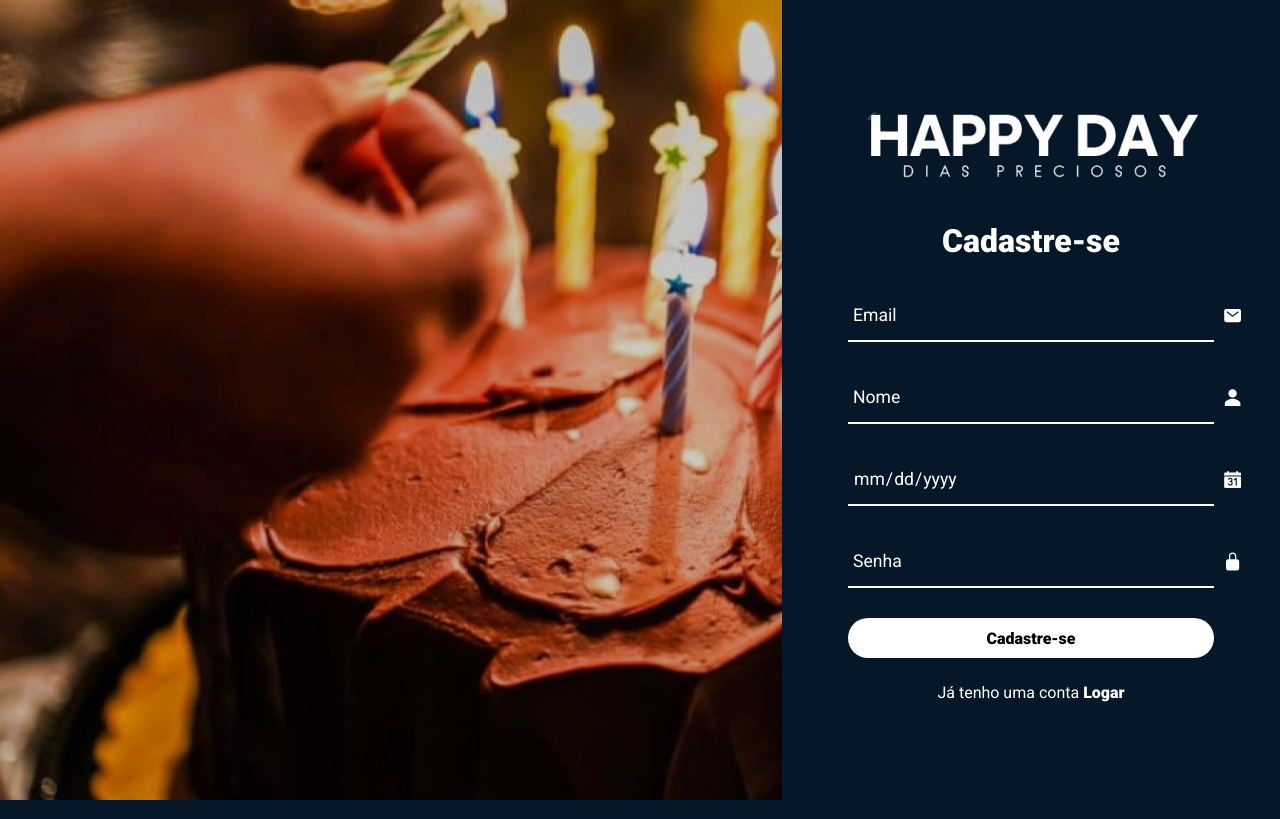
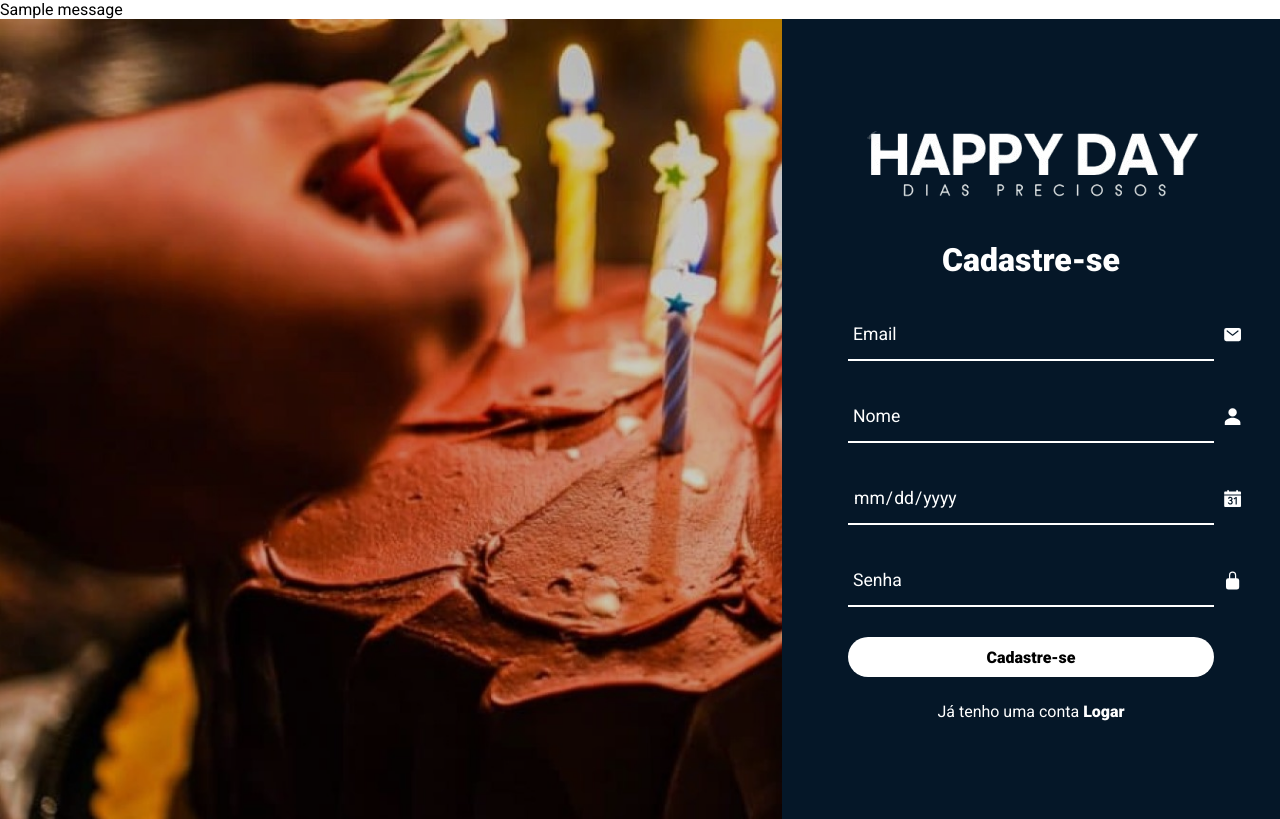
Before and after one commit to cetem99/aniversario, a Flask app: template templates/cadastro.html in a window 1280 px wide. Run offline with Flask 3, Linux system fonts and the light colour scheme; the template is opened without the code that fills it, so the values that code supplies are empty; one stand-in notice (Sample message) is shown.

Commit message:
Update cadastro.html

```diff
--- a/templates/cadastro.html
+++ b/templates/cadastro.html
@@ -5,6 +5,19 @@
   <title>Cadastro</title>
 </head>
 <body>
+    <!-- Bloco para exibir mensagens flash -->
+    {% with messages = get_flashed_messages(with_categories=true) %}
+        {% if messages %}
+            <div class="flash-messages">
+                {% for category, message in messages %}
+                    <div class="alert alert-{{ category }}">
+                        {{ message }}
+                    </div>
+                {% endfor %}
+            </div>
+        {% endif %}
+    {% endwith %}
+
     <section>
         <div class="back"></div>
         <div class="box">
```
